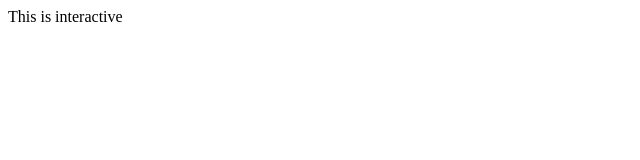
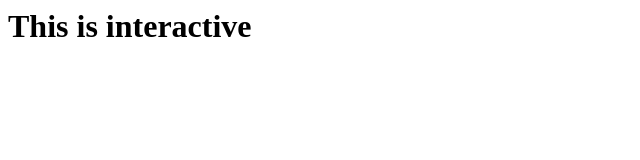
Before and after one commit to Nipatsku/the-interactive-website, a plain HTML site: page index.html in a window 1280 px wide. Shown: the whole page, without its empty margins (0-640 px from the left). Drawn offline with Linux system fonts and the light colour scheme.

Commit message:
Change paragraph to header

```diff
--- a/index.html
+++ b/index.html
@@ -63,6 +63,6 @@
     </script>
 </head>
 <body>
-    <p id='theButton' onclick='onClick()'>This is interactive</p>
+    <h1 id='theButton' onclick='onClick()'>This is interactive</h1>
 </body>
 </html>
```
